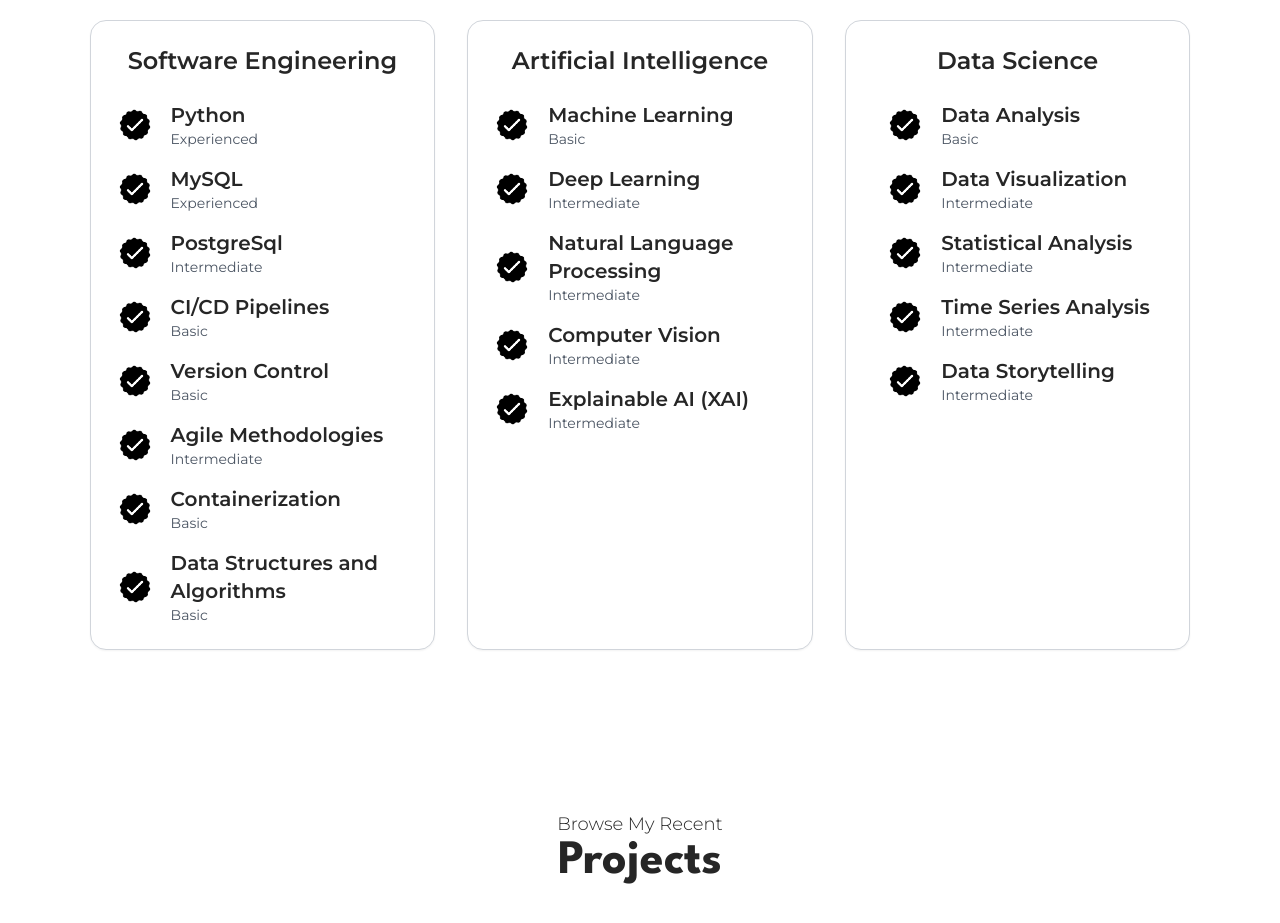
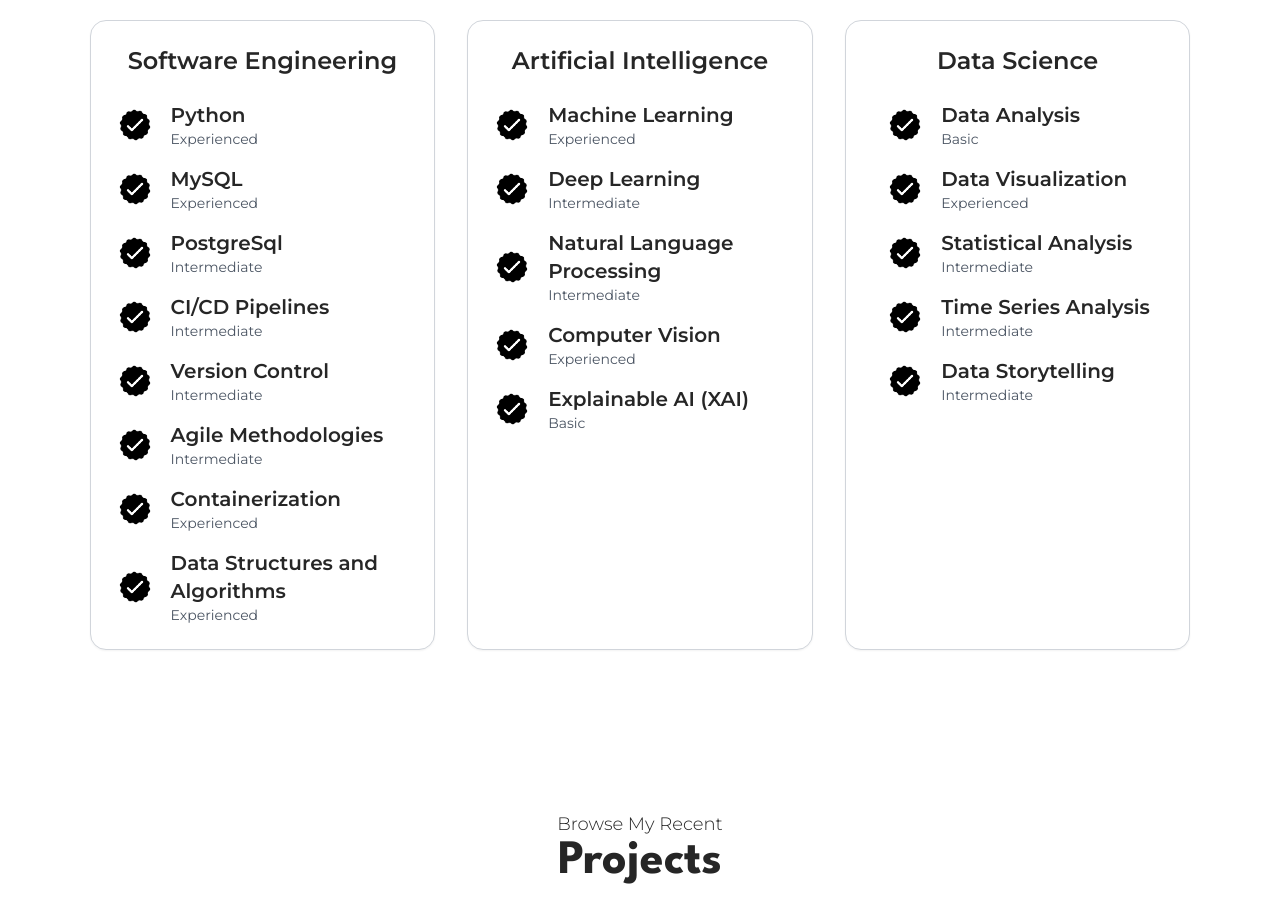
Before and after one commit to coderback/web-portfolio, a Next.js app: page / in a window 1280 px wide. Shown: the part 1480-2403 px from the top of the page. Built offline with nearby package versions, Linux system fonts and the light colour scheme.

Commit message:
refractor(skills): Updating skill level

```diff
--- a/src/components/Skills.jsx
+++ b/src/components/Skills.jsx
@@ -9,28 +9,28 @@ const skillsData = [
       ['Python', 'Experienced'],
       ['MySQL', 'Experienced'],
       ['PostgreSql', 'Intermediate'],
-      ['CI/CD Pipelines', 'Basic'],
-      ['Version Control', 'Basic'],
+      ['CI/CD Pipelines', 'Intermediate'],
+      ['Version Control', 'Intermediate'],
       ['Agile Methodologies', 'Intermediate'],
-      ['Containerization', 'Basic'],
-      ['Data Structures and Algorithms', 'Basic'],
+      ['Containerization', 'Experienced'],
+      ['Data Structures and Algorithms', 'Experienced'],
     ],
   },
   {
     category: 'Artificial Intelligence',
     items: [
-      ['Machine Learning', 'Basic'],
+      ['Machine Learning', 'Experienced'],
       ['Deep Learning', 'Intermediate'],
       ['Natural Language Processing', 'Intermediate'],
-      ['Computer Vision', 'Intermediate'],
-      ['Explainable AI (XAI)', 'Intermediate'],
+      ['Computer Vision', 'Experienced'],
+      ['Explainable AI (XAI)', 'Basic'],
     ],
   },
   {
     category: 'Data Science',
     items: [
       ['Data Analysis', 'Basic'],
-      ['Data Visualization', 'Intermediate'],
+      ['Data Visualization', 'Experienced'],
       ['Statistical Analysis', 'Intermediate'],
       ['Time Series Analysis', 'Intermediate'],
       ['Data Storytelling', 'Intermediate'],
```
